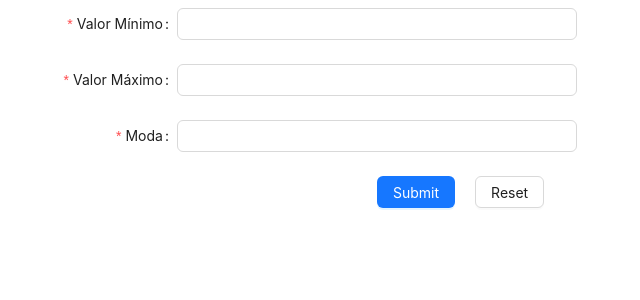
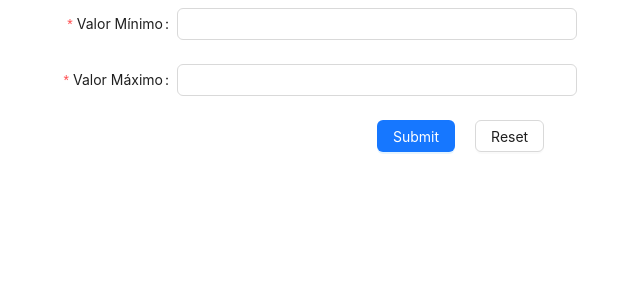
Before and after one commit to edutdutra/simulation-data-generator, a React (Vite) app: page / in a window 1280 px wide. Shown: the top 300 px of the page, without its empty margins (31-671 px from the left). Built offline with nearby package versions, Linux system fonts and the light colour scheme.

Commit message:
add logic file generator

```diff
--- a/src/App.tsx
+++ b/src/App.tsx
@@ -8,8 +8,8 @@ function App() {
 
   return (
       <div>
-          {/*<Uniform />*/}
-          <Triangulate />
+          <Uniform />
+          {/*<Triangulate />*/}
       </div>
   )
 }
--- a/src/pages/Uniform.tsx
+++ b/src/pages/Uniform.tsx
@@ -2,6 +2,7 @@ import {Button, Form, Input} from "antd";
 
 export function Uniform() {
     const [form] = Form.useForm();
+
     const layout = {
         labelCol: {span: 8},
         wrapperCol: {span: 16},
@@ -18,8 +19,18 @@ export function Uniform() {
     function onFinish(values: any) {
         const {a, b} = values;
 
-        const result= parseInt(a) + (parseInt(b) - parseInt(a)) * Math.random();
+        const result = parseInt(a) + (parseInt(b) - parseInt(a)) * Math.random();
         console.log(result)
+
+        const blob = new Blob([JSON.stringify(result, null, 2), '\n' + JSON.stringify(result, null, 2)], {
+            type: "application/json",
+        });
+
+        const url = URL.createObjectURL(blob);
+        const link = document.createElement("a");
+        link.download = "user-info.txt";
+        link.href = url;
+        link.click();
     }
 
     return (
```
